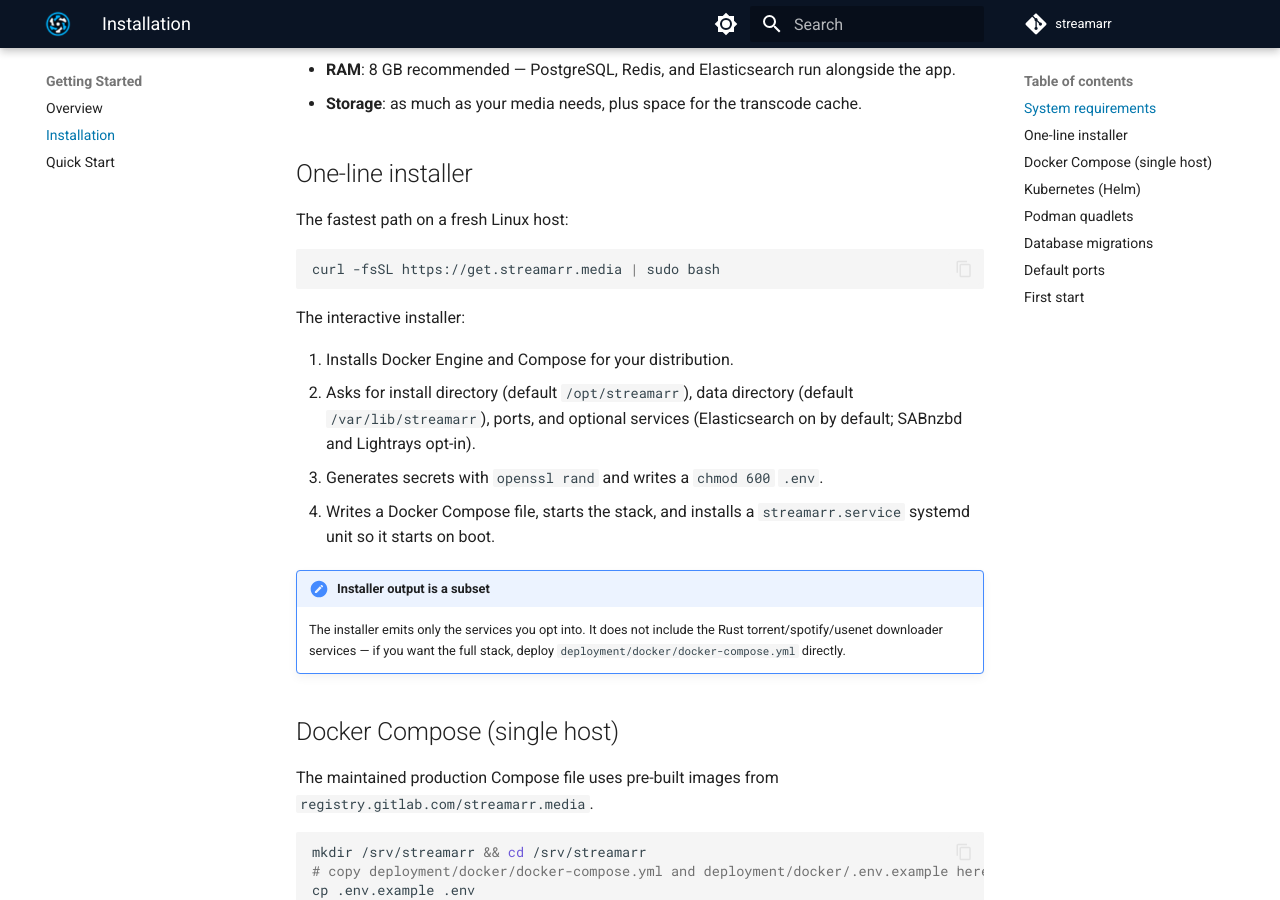
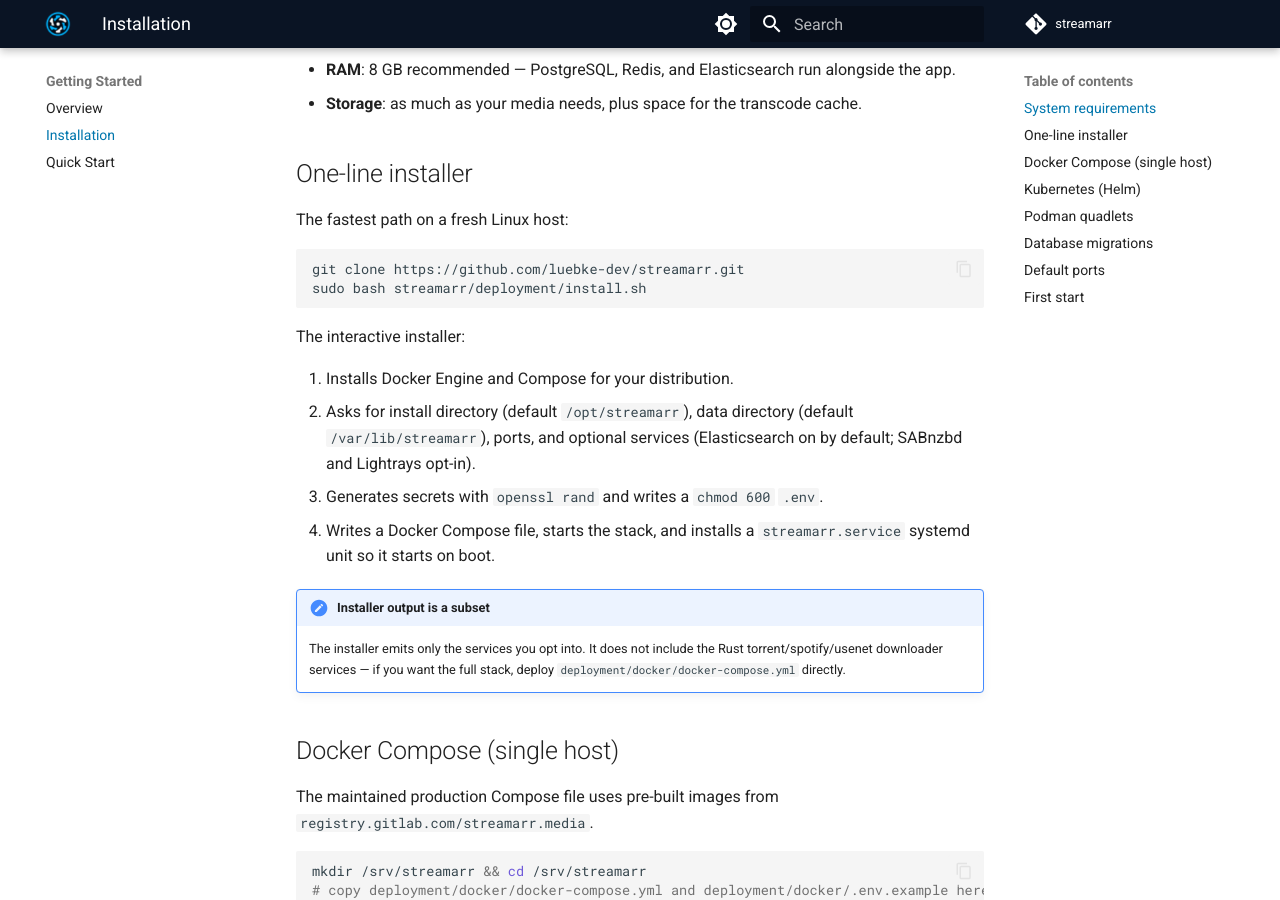
Before and after one commit to luebke-dev/streamarr, an MkDocs documentation site: the page built from docs/docs/getting-started/installation.md, in a window 1280 px wide and 900 px high, scrolled down 942 px. Built offline with MkDocs 1.6.1 and Material for MkDocs 9.7.7, drawn with Linux system fonts in a browser that asks for light colours; comment, search, counter and statistics services are not loaded.

Commit message:
docs(install): the installer lives in the repository, not on a domain
Every install instruction started with `curl -fsSL https://get.streamarr.media |
sudo bash`, and that host does not resolve - neither does streamarr.media. The
one-liner was the first thing a reader saw on the README and it could not work.

The installer itself is fine and reachable: `deployment/install.sh` in the
repository, which the README, the installation page, the deployment overview and
the script's own usage line now say to clone and run. Verified on this host: the
clone URL resolves, the script is present, and the domain it used to be served
from has no DNS record at all.

Pointing the remaining pieces at a registry that exists is a separate step - the
images are published nowhere today, which the release concept records.

````diff
--- a/docs/docs/getting-started/installation.md
+++ b/docs/docs/getting-started/installation.md
@@ -24,7 +24,8 @@
 The fastest path on a fresh Linux host:
 
 ```bash
-curl -fsSL https://get.streamarr.media | sudo bash
+git clone https://github.com/luebke-dev/streamarr.git
+sudo bash streamarr/deployment/install.sh
 ```
 
 The interactive installer:
````
Also changed, not shown: docs/docs/deployment/overview.md (+2 -1 lines), README.md, 1 other file.
